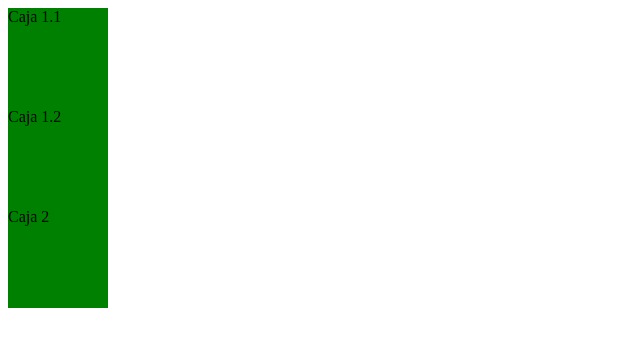
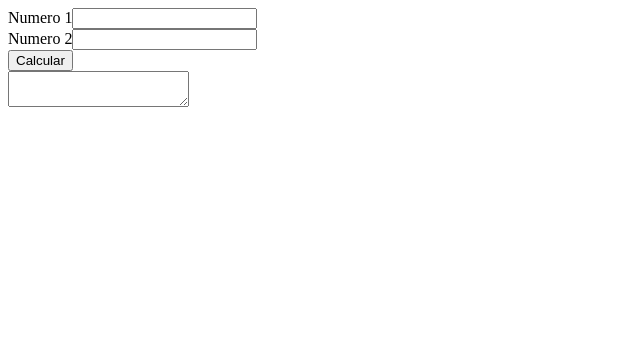
Before and after one commit to mabmab159/desarrollo-web-cibertec, a plain HTML site: page clase-12/index.html in a window 1280 px wide. Shown: the whole page, without its empty margins (0-640 px from the left). Drawn offline with Linux system fonts and the light colour scheme.

Commit message:
Update clase 12

```diff
--- a/clase-12/index.html
+++ b/clase-12/index.html
@@ -9,9 +9,10 @@
 </head>
 
 <body>
-    <div class="caja1">Caja 1.1</div>
-    <div class="caja1">Caja 1.2</div>
-    <div id="caja2">Caja 2</div>
+    <label>Numero 1</label><input id="numero1" type="number"><br>
+    <label>Numero 2</label><input id="numero2" type="number"><br>
+    <button id="btnCalcular">Calcular</button><br>
+    <textarea id="suma"></textarea>
 </body>
 <script src="script.js"></script>
 
--- a/clase-12/script.js
+++ b/clase-12/script.js
@@ -1,6 +1,16 @@
 console.log("Mensaje de prueba");
 //llamadoDeAlerta("Miguel", 28);
-agregarEstiloAImagenes();
+//agregarEstiloAImagenes();
+document.getElementById("btnCalcular").setAttribute("onclick", "calcularSuma()");
+//calcularSuma();
+
+function calcularSuma(){
+    let numero1 = parseFloat(document.getElementById("numero1").value); // 123
+    let numero2 = parseFloat(document.getElementById("numero2").value); // 2
+    document.getElementById("suma").value = numero1+numero2; // 125
+    console.log(numero1)
+    console.log(numero2)
+}
 
 function llamadoDeAlerta(nombre, edad){
     alert(`El nombre es ${nombre} y la edad ${edad}`)
```
